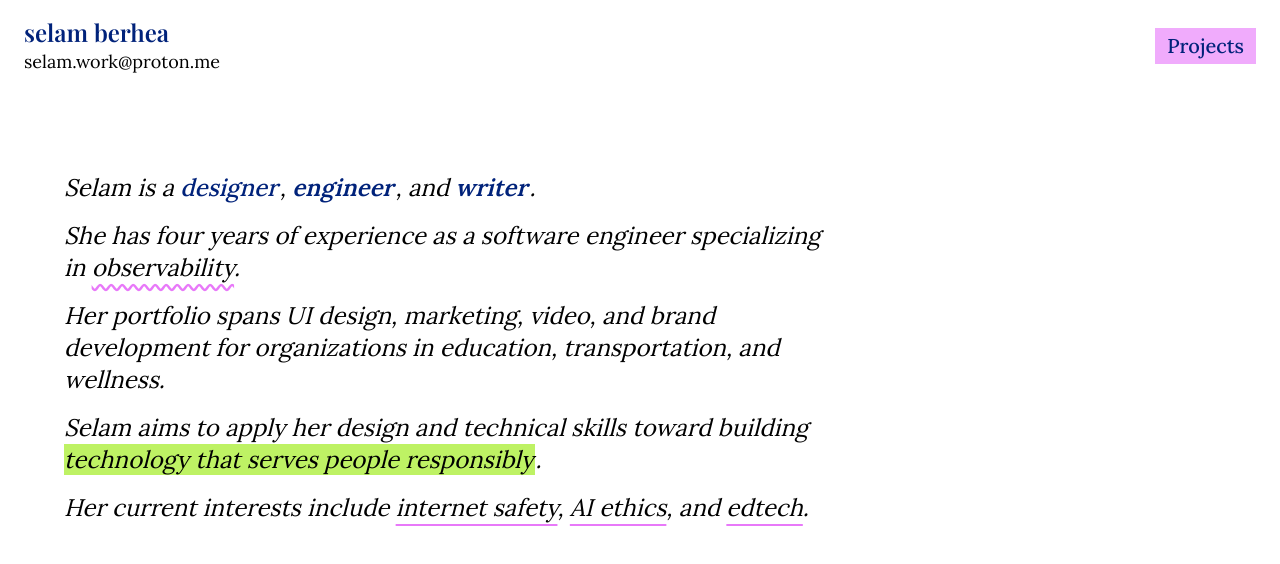
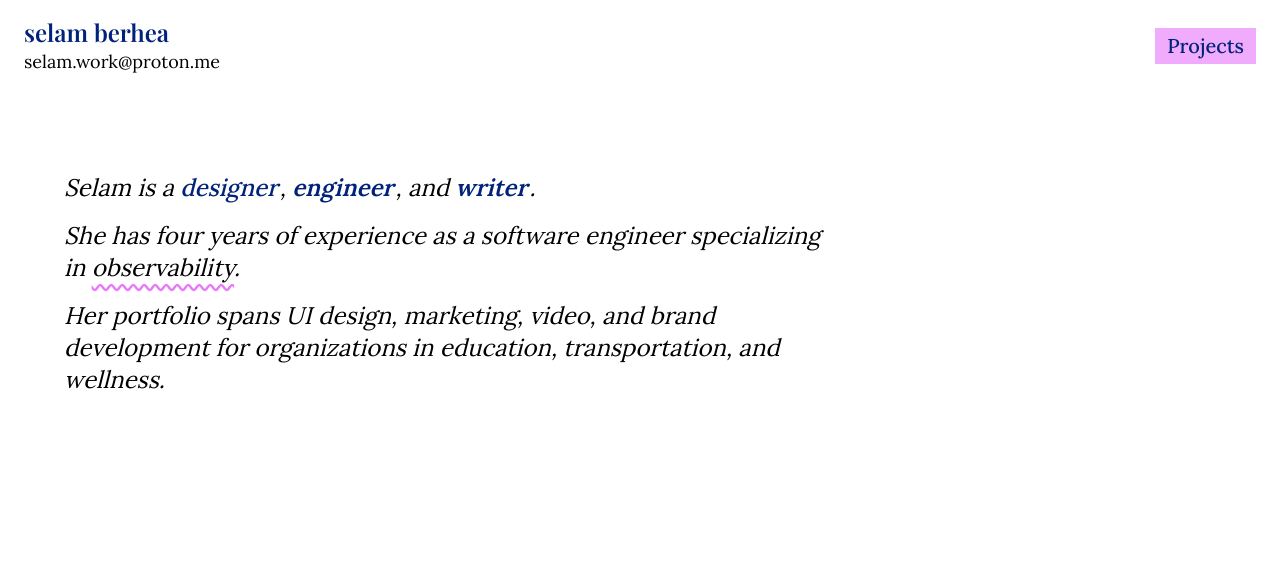
Before and after one commit to sberhea/portfolio, a Next.js app: page / in a window 1280 px wide. Shown: the top 564 px of the page. Built offline with nearby package versions, Linux system fonts and the light colour scheme; a web font is replaced by a local one.

Commit message:
chore: edit bio

```diff
--- a/src/components/Hero.tsx
+++ b/src/components/Hero.tsx
@@ -13,12 +13,6 @@ const Hero = ({}) => {
       <p>
       Her portfolio spans UI design, marketing, video, and brand development for organizations in education, transportation, and wellness.
       </p>
-      <p>
-      Selam aims to apply her design and technical skills toward building <span className="bg-lime-300 pr-0.5">technology that serves people responsibly</span>.
-      </p>
-      <p>
-      Her current interests include <span className="decoration-fuchsia-400 underline underline-offset-[8px]">internet safety</span>, <span className="decoration-fuchsia-400 underline underline-offset-[8px]">AI ethics</span>, and <span className="decoration-fuchsia-400 underline underline-offset-[8px]">edtech</span>.
-      </p>
       </div>
     </section>
   );
```
